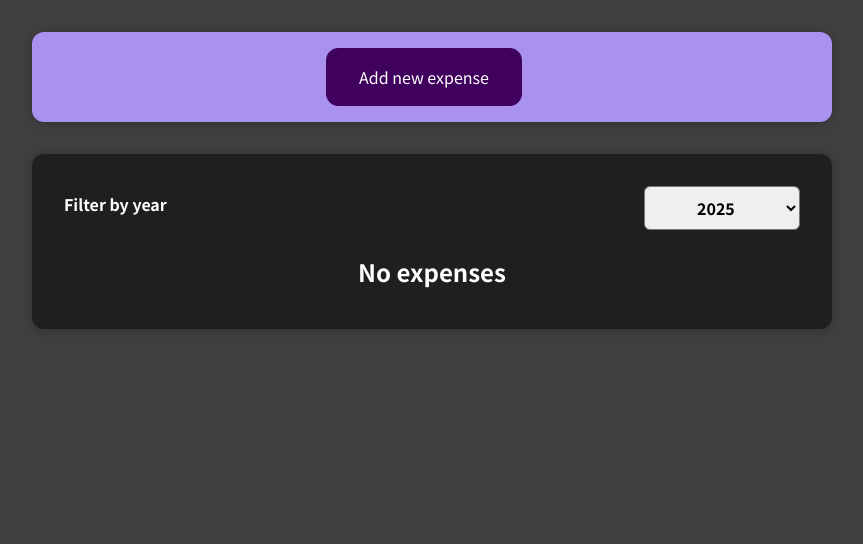
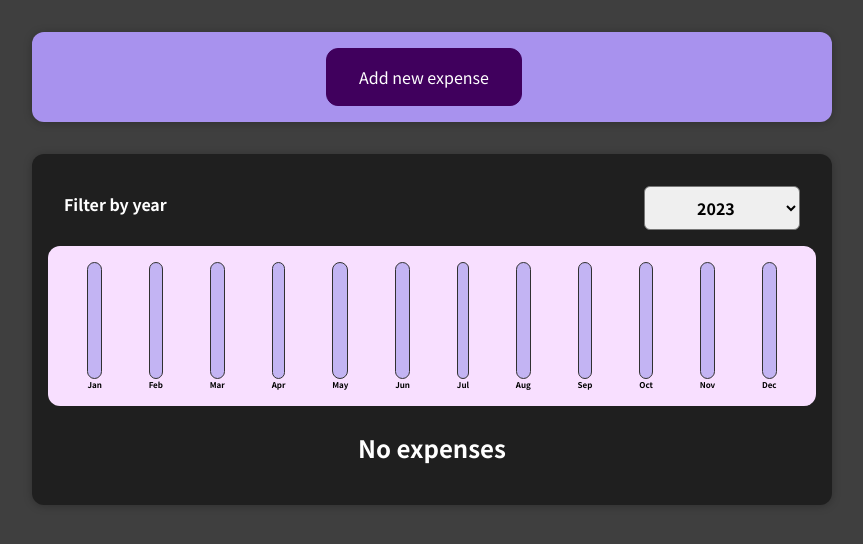
Before and after one commit to AdrianaAC/React, a React (Create React App) app in the folder react-complete-guide/: page / in a window 1280 px wide. Shown: the top 544 px of the page, without its empty margins (208-1071 px from the left). Built offline with nearby package versions, Linux system fonts and the light colour scheme.

Commit message:
Chart Added

```diff
--- a/react-complete-guide/src/App.js
+++ b/react-complete-guide/src/App.js
@@ -19,7 +19,7 @@
   {
     id: "e3",
     description: "Car Insurance",
-    description: 294.67,
+    amount: 294.67,
     date: new Date(2021, 2, 28),
   },
   {
--- a/react-complete-guide/src/components/Expenses/ExpenseItem/ExpenseItem.js
+++ b/react-complete-guide/src/components/Expenses/ExpenseItem/ExpenseItem.js
@@ -1,5 +1,5 @@
 import ExpenseDate from "../ExpenseDate/ExpenseDate";
-import Card from "../../Utils/Card";
+import Card from "../../Utils/Card/Card";
 import "./ExpenseItem.css";
 import { useState } from "react";
 
--- a/react-complete-guide/src/components/Expenses/Expenses.js
+++ b/react-complete-guide/src/components/Expenses/Expenses.js
@@ -1,8 +1,9 @@
-import Card from "../Utils/Card";
+import Card from "../Utils/Card/Card";
 import "./Expenses.css";
 import Filter from "../Input/Filter/Filter";
 import { useState } from "react";
 import ExpensesList from "./ExpensesList/ExpensesList";
+import ExpensesChart from "./ExpensesChart/ExpensesChart";
 
 function Expenses(props) {
   const [filteredYear, setFilteredYear] = useState("");
@@ -22,6 +23,7 @@
           onFilterChange={filterChangeHandler}
           selectedYear={filteredYear}
         />
+        <ExpensesChart expenses={filteredExpenses}/>
         <ExpensesList items={filteredExpenses} />
       </Card>
     </div>
--- /dev/null
+++ b/react-complete-guide/src/components/Expenses/ExpensesChart/ExpensesChart.js
@@ -0,0 +1,28 @@
+import React from "react";
+import Chart from "../../Utils/Chart/Chart";
+
+const ExpensesChart = (props) => {
+  const chartDataPts = [
+    { label: "Jan", value: 0 },
+    { label: "Feb", value: 0 },
+    { label: "Mar", value: 0 },
+    { label: "Apr", value: 0 },
+    { label: "May", value: 0 },
+    { label: "Jun", value: 0 },
+    { label: "Jul", value: 0 },
+    { label: "Aug", value: 0 },
+    { label: "Sep", value: 0 },
+    { label: "Oct", value: 0 },
+    { label: "Nov", value: 0 },
+    { label: "Dec", value: 0 },
+  ];
+
+  for (const expense of props.expenses) {
+    const expenseMonth = expense.date.getMonth(); // Starting at 0 => January = 0
+    chartDataPts[expenseMonth].value += expense.amount;
+  }
+
+  return <Chart dataPts={chartDataPts} />;
+};
+
+export default ExpensesChart;
--- a/react-complete-guide/src/components/Input/Filter/Filter.js
+++ b/react-complete-guide/src/components/Input/Filter/Filter.js
@@ -12,8 +12,6 @@
       <div className="expenses-filter__control">
         <label>Filter by year</label>
         <select onChange={dropdownChangeHandler} value={props.selectedYear}>
-          <option value="2025">2025</option>
-          <option value="2024">2024</option>
           <option value="2023">2023</option>
           <option value="2022">2022</option>
           <option value="2021">2021</option>
--- /dev/null
+++ b/react-complete-guide/src/components/Utils/Chart/Chart.css
@@ -0,0 +1,9 @@
+.chart {
+  padding: 1rem;
+  border-radius: 12px;
+  background-color: #f8dfff;
+  text-align: center;
+  display: flex;
+  justify-content: space-around;
+  height: 10rem;
+}
--- /dev/null
+++ b/react-complete-guide/src/components/Utils/Chart/Chart.js
@@ -0,0 +1,16 @@
+import ChartBar from "./ChartBar";
+import "./Chart.css";
+
+const Chart = (props) => {
+  const dataPtValues = props.dataPts.map((dataPt) => dataPt.value);
+  const totalMax = Math.max(...dataPtValues);
+  return (
+    <div className="chart">
+      {props.dataPts.map((dataPt) => (
+        <ChartBar value={dataPt.value} maxValue={totalMax} label={dataPt.label} key={dataPt.label}/>
+      ))}
+    </div>
+  );
+};
+
+export default Chart;
--- /dev/null
+++ b/react-complete-guide/src/components/Utils/Chart/ChartBar.css
@@ -0,0 +1,30 @@
+.chart-bar {
+  height: 100%;
+  display: flex;
+  flex-direction: column;
+  align-items: center;
+}
+
+.chart-bar__inner {
+  height: 100%;
+  width: 100%;
+  border: 1px solid #313131;
+  border-radius: 12px;
+  background-color: #c3b4f3;
+  overflow: hidden;
+  display: flex;
+  flex-direction: column;
+  justify-content: flex-end;
+}
+
+.chart-bar__fill {
+  background-color: #4826b9;
+  width: 100%;
+  transition: all 0.3s ease-out;
+}
+
+.chart-bar__label {
+  font-weight: bold;
+  font-size: 0.5rem;
+  text-align: center;
+}
--- /dev/null
+++ b/react-complete-guide/src/components/Utils/Chart/ChartBar.js
@@ -0,0 +1,21 @@
+import React from "react";
+import "./ChartBar.css";
+
+const ChartBar = (props) => {
+  let barFill = "0%";
+
+  if (props.maxValue > 0) {
+    barFill = Math.round((props.value / props.maxValue) * 100) + "%";
+  }
+
+  return (
+    <div className="chart-bar">
+      <div className="chart-bar__inner">
+        <div className="chart-bar__fill" style={{ height: barFill }}></div>
+      </div>
+      <div className="chart-bar__label">{props.label}</div>
+    </div>
+  );
+};
+
+export default ChartBar;
```
Also changed, not shown: react-complete-guide/src/components/Expenses/ExpensesChart/ExpensesChart.css (added), react-complete-guide/src/components/Utils/Card/Card.css (renamed from react-complete-guide/src/components/Utils/Card.css), react-complete-guide/src/components/Utils/Card/Card.js (renamed from react-complete-guide/src/components/Utils/Card.js).
